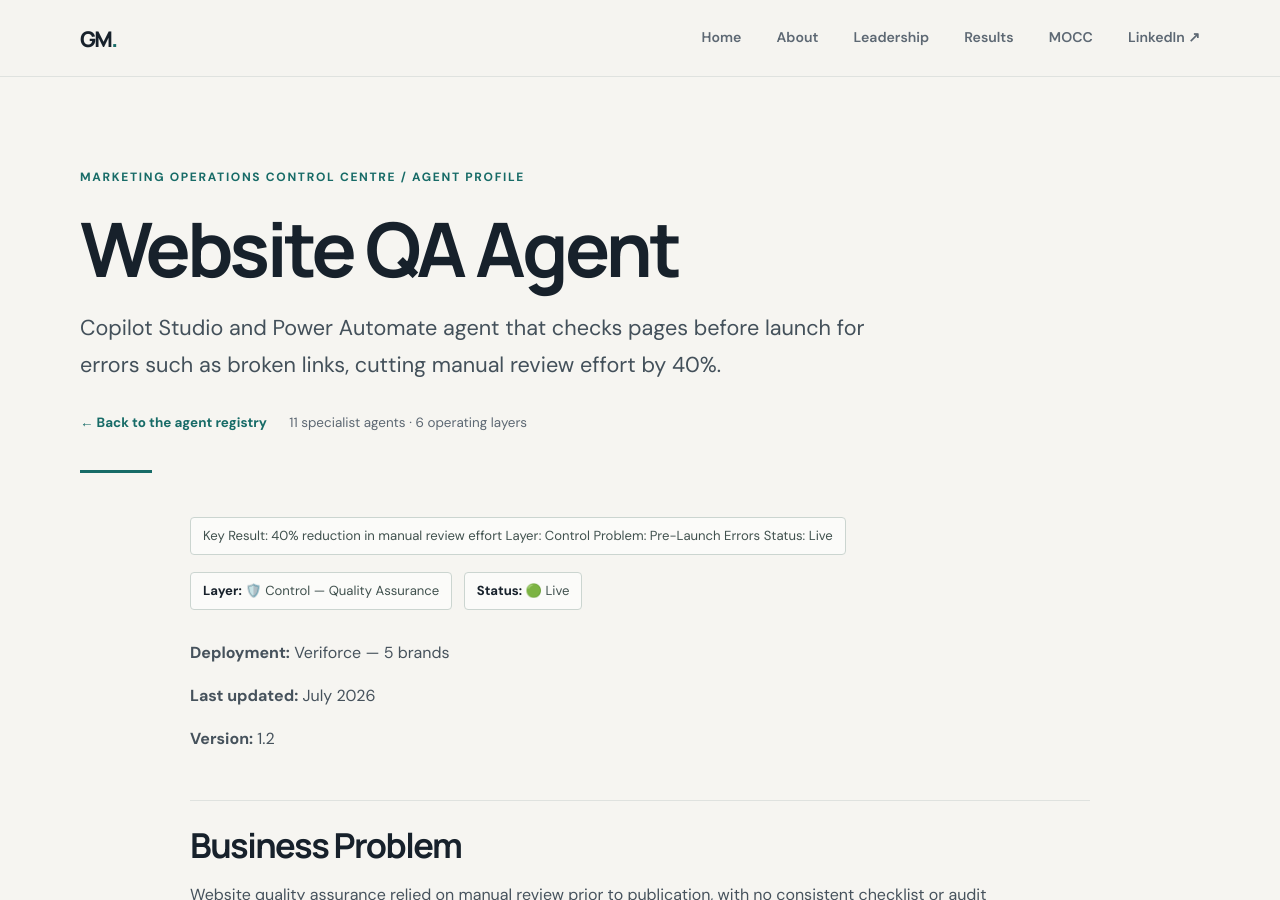
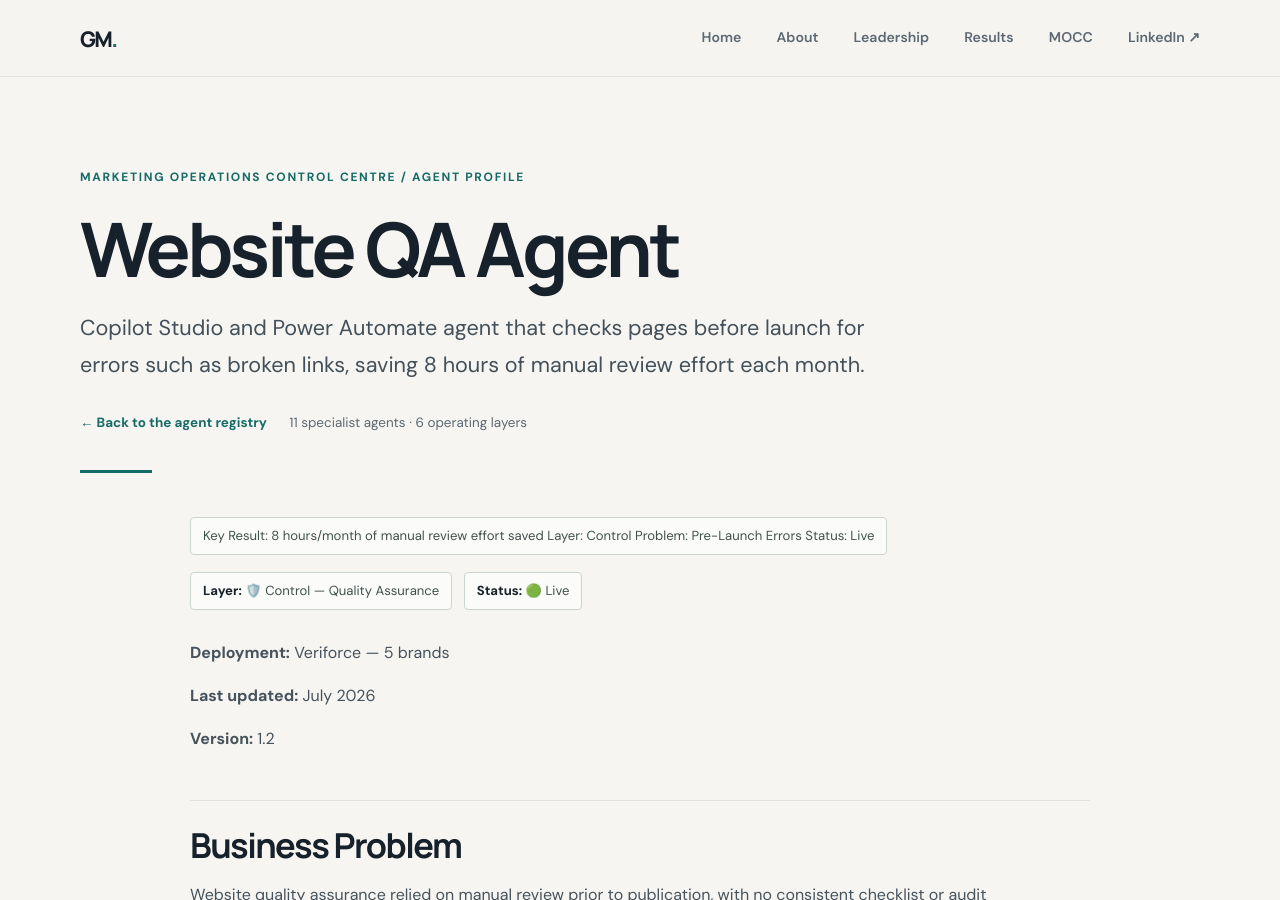
Before and after one commit to georgefwmurray/Marketing-Operations-Control-Centre, a Jekyll site: the page built from Agents/Website QA Agent/Website-QA-Agent.md, in a window 1280 px wide and 900 px high. Built offline with Jekyll 4.4.1, drawn with Linux system fonts in a browser that asks for light colours; some of the changed text lies outside the part shown.

Commit message:
Align agent capacity savings to £25 per hour

```diff
--- a/Agents/Website QA Agent/Website-QA-Agent.md
+++ b/Agents/Website QA Agent/Website-QA-Agent.md
@@ -1,11 +1,11 @@
 ---
-title: "Website QA Agent: 40% Less Manual Review"
-description: "Copilot Studio and Power Automate agent that checks pages before launch for errors such as broken links, cutting manual review effort by 40%."
+title: "Website QA Agent: 8 Hours Saved a Month"
+description: "Copilot Studio and Power Automate agent that checks pages before launch for errors such as broken links, saving 8 hours of manual review effort each month."
 ---
 
 # Website QA Agent
 
-Key Result: 40% reduction in manual review effort
+Key Result: 8 hours/month of manual review effort saved
 Layer: Control
 Problem: Pre-Launch Errors
 Status: Live
@@ -42,17 +42,14 @@ The completed QA report, including an overall score and grade, is automatically
 
 ## Business Value
 
-- Reduced manual review effort by approximately **40%**
 - Standardised website QA across all published content
 - Reduced publishing errors prior to release
 - Improved consistency of branding and content quality
 - Created a central audit trail for website quality reviews
 
-*Methodology: based on 4 weeks of before/after data. Prior process averaged ~10 hours/month (2 reviewers).*
-
 ### Cost Savings
 
-- **Time reclaimed:** 6 hrs/month per brand = 30 hrs/month across 5 brands = £3,000/month = **£36,000/year**
+- **Time reclaimed:** 8 hrs/month across 5 brands = £200/month = **£2,400/year** at the MOCC's illustrative £25/hour rate
 - **Error prevention:** Avoids costly brand mistakes and SEO gaps
 - **Secondary benefit:** Website Manager freed from routine checking; can focus on strategy
 
```
